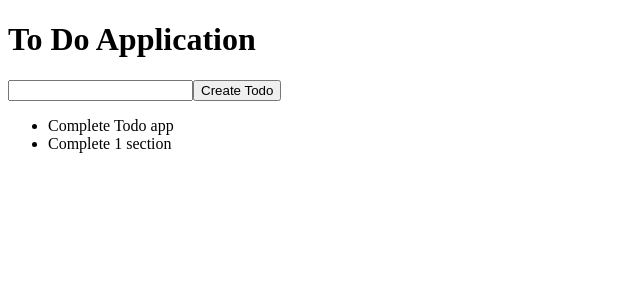
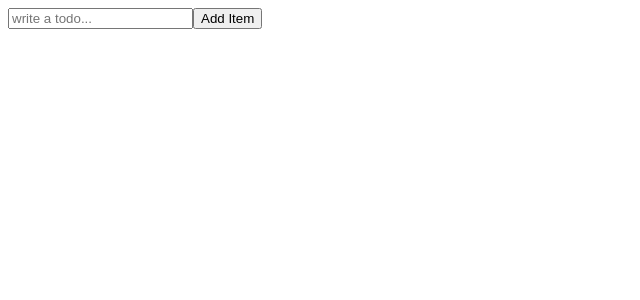
Before and after one commit to Himanshu8913/react_projects, a React (Create React App) app: page / in a window 1280 px wide. Shown: the top 300 px of the page, without its empty margins (0-640 px from the left). Built offline with nearby package versions, Linux system fonts and the light colour scheme.

Commit message:
Added delete todos functionality

```diff
--- a/src/App.js
+++ b/src/App.js
@@ -1,9 +1,9 @@
-
+import ToDo from "./ToDo/ToDo";
 function App() {
   return (
     <div className="App">
       <header className="App-header">
-
+      <ToDo />
       </header>
     </div>
   );
--- a/src/ToDo/ToDo.js
+++ b/src/ToDo/ToDo.js
@@ -1,40 +1,54 @@
-import React, { useState } from 'react'
+import React, { useState } from 'react';
 
 function ToDo() {
 
-    const [task, setTask] = useState("");
-    const [todos, setTodos] = useState(['Complete Todo app', 'Complete 1 section']);
+    const [task, setTask] = useState('')
 
-    const createTodoHandler = (event) => {
-        event.preventDefault();
+    const [todos, setTodos] = useState([])
 
-        setTodos(pervTodos => {
-            setTask('');
-            return [...pervTodos, task]
-        })
-    };
+    function addItemHandler(e) {
+        if (e) {
+            e.preventDefault();
+            if (task === "") {
+                alert('Enter a task first')
+            } else {
+                setTodos([...todos, task]);
+                setTask('')
+            }
+        } else {
+            setTodos([...todos])
+        }
+    }
+
+    function deleteItemHandler(index) {
+        todos.splice(index, 1)
+        addItemHandler();
+    }
+
 
     return (
-        <div >
-            <h1> To Do Application </h1>
-            <form onSubmit={createTodoHandler}>
+        <div className="App">
+            <form onSubmit={addItemHandler}>
                 <input
                     type="text"
+                    placeholder='write a todo...'
                     value={task}
-                    onChange={event => {
-                        setTask(event.target.value)
-                    }}
-                />
-                <button type="submit">Create Todo</button>
+                    onChange={(e) => { setTask(e.target.value) }} />
+
+                <button type='submit'> Add Item </button>
             </form>
-
             <ul>
                 {todos.map((todo, index) => {
-                    return <li key={index}>{todo}</li>
+                    return (
+                        <div>
+                            <li >{todo}</li>
+                            <button onClick={() => deleteItemHandler(index)}>Delete</button>
+                        </div>
+                    )
                 })}
             </ul>
         </div>
     )
+
 }
-
 export default ToDo;
--- a/src/index.js
+++ b/src/index.js
@@ -7,10 +7,9 @@ import ToDo from './ToDo/ToDo';
 
 const root = ReactDOM.createRoot(document.getElementById('root'));
 root.render(
-  <React.StrictMode>
-    <App />
-    {/* <IncrementDecrement /> */}
-    {/* <QuoteGenerator /> */}
-    <ToDo />
-  </React.StrictMode>
+
+    <App >
+    // {/* <IncrementDecrement /> */}
+    // {/* <QuoteGenerator /> */}
+    <ToDo /></App>
 );
```
